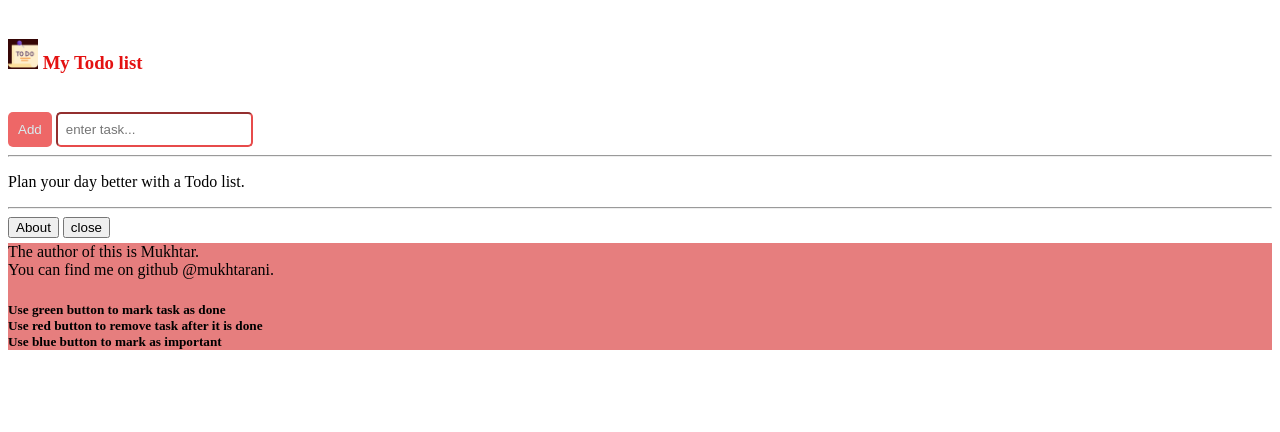
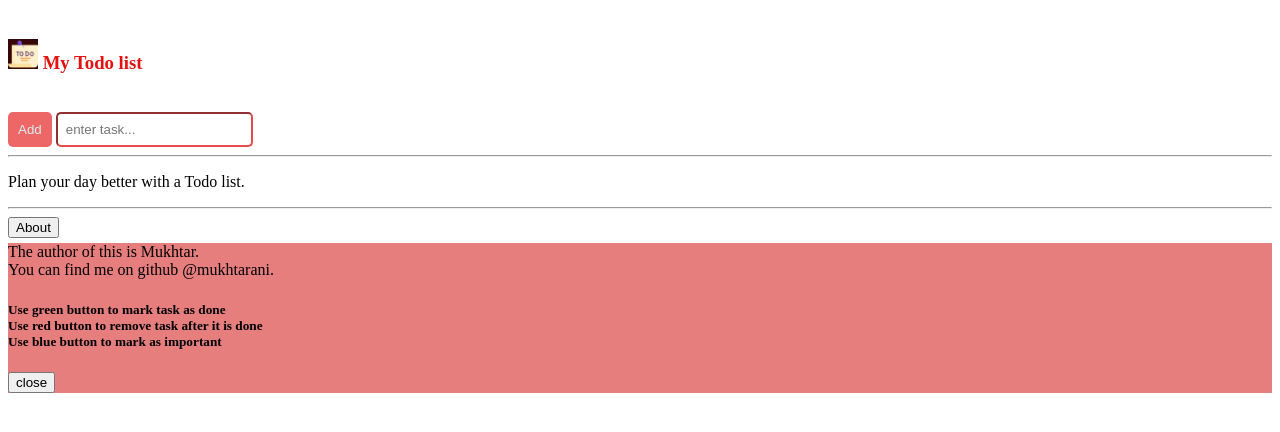
Before and after one commit to Mukhtarani/Todo-List, a plain HTML site: page index.html in a window 1280 px wide. Both pictures are taken after a click on the button "About". Drawn offline with Linux system fonts and the light colour scheme.

Commit message:
updated commit

```diff
--- a/index.html
+++ b/index.html
@@ -26,7 +26,7 @@
             <hr>
           <div id="divabout">
                 <button onclick="doAbout()">About</button>
-                <button onclick="clearAbout()">close</button>
+                <!-- <button onclick="clearAbout()">close</button> -->
               <div id="forAboutText"> </div>
           </div>
 
--- a/todo.js
+++ b/todo.js
@@ -39,7 +39,7 @@ function doAbout(){
     var About = document.getElementById("forAboutText")
     About.innerHTML=  'The author of this is Mukhtar.<br> You can find me on github @mukhtarani. <br>' + " " +
                        '<h5>Use green button to mark task as done <br>Use red button to remove task after it is done<br>Use blue button to mark as important</h5>'
-
+                       + " " + '<button onclick="clearAbout()">close</button>'
     About.className = "aboutcolor";// applies style with class attribute aboutcolor from css
 }
 
```
